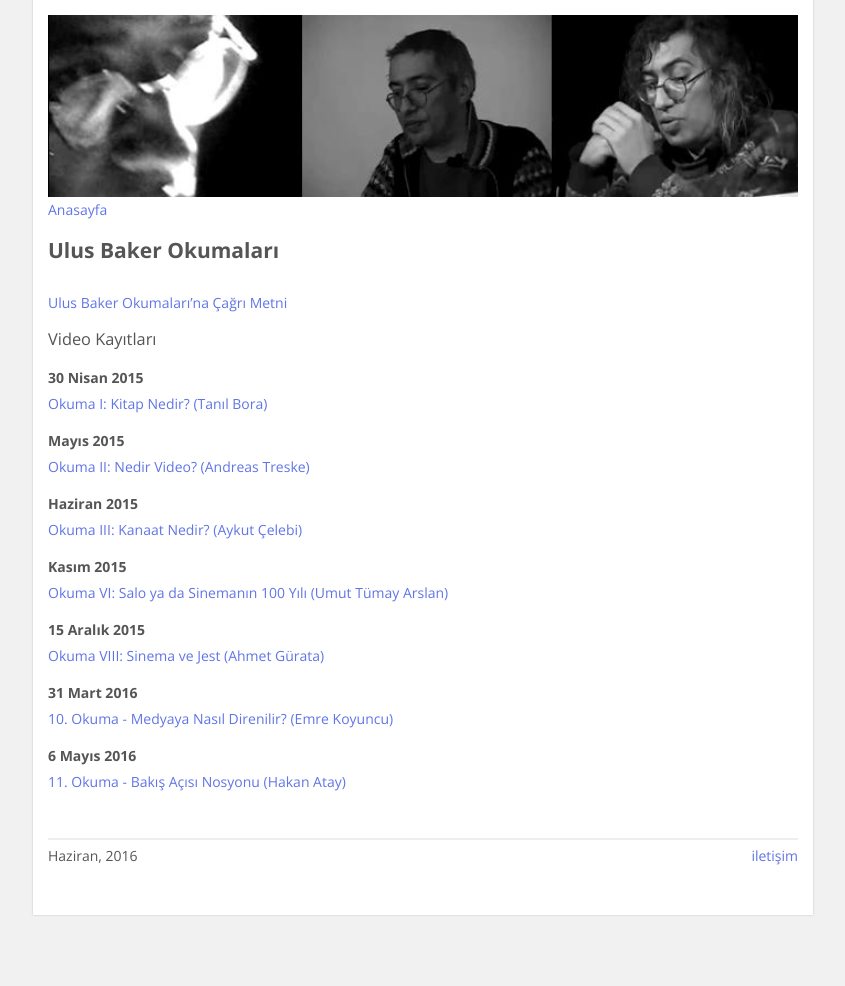
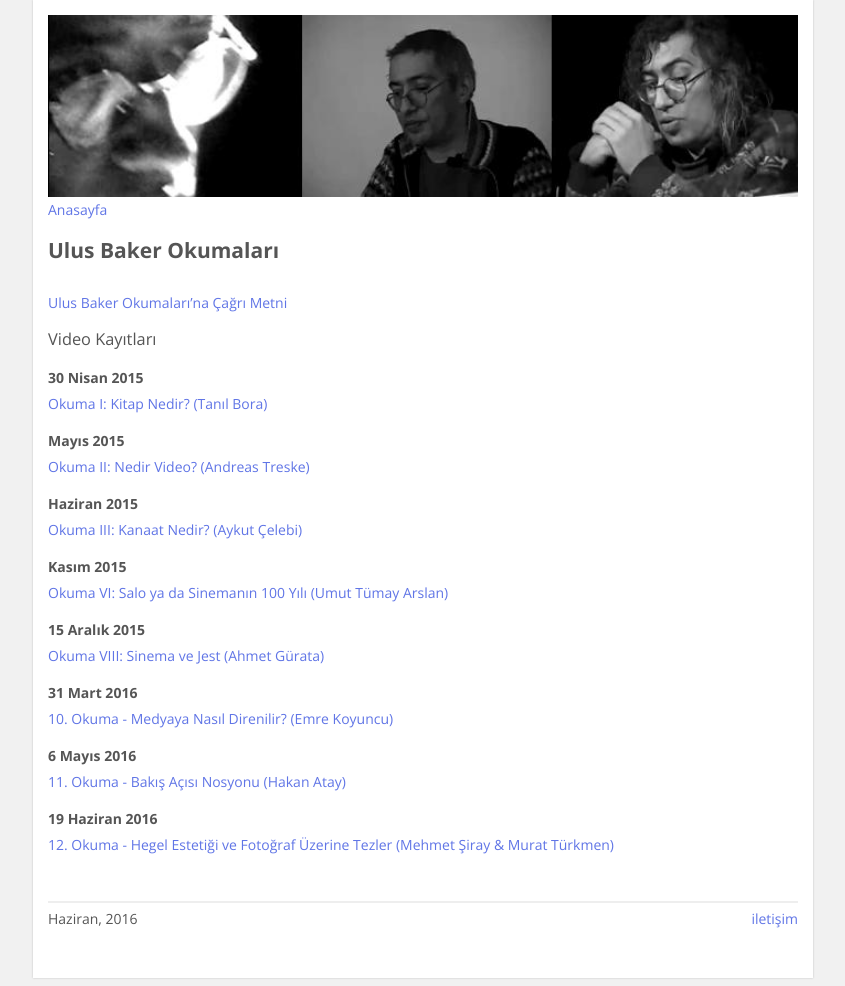
Before and after one commit to ulusbakerbulusmalari/ulusbakerbulusmalari.com, a Jekyll site: the page built from okumalar/index.html, in a window 1280 px wide. Shown: the whole page, without its empty margins (217-1062 px from the left). Built offline with Jekyll 4.4.1, drawn with Linux system fonts in a browser that asks for light colours; nearby versions of some CDN libraries; Markdown is read by kramdown in place of the engine named in the settings; before the commit the page ends 923 px from its top, so only the background shows below that.

Commit message:
Update index.html

```diff
--- a/okumalar/index.html
+++ b/okumalar/index.html
@@ -27,6 +27,8 @@ layout: default
   <span class="video-link"><a href="./okuma10.html">10. Okuma - Medyaya Nasıl Direnilir? (Emre Koyuncu)</a></span>
   <h4>6 Mayıs 2016</h4>
   <span class="video-link"><a href="./okuma11.html">11. Okuma - Bakış Açısı Nosyonu (Hakan Atay)</a></span>
+  <h4>19 Haziran 2016</h4>
+  <span class="video-link"><a href="./okuma12.html">12. Okuma - Hegel Estetiği ve Fotoğraf Üzerine Tezler (Mehmet Şiray & Murat Türkmen)</a></span>
 </div>
 <div id="footer">
   <hr>
```
